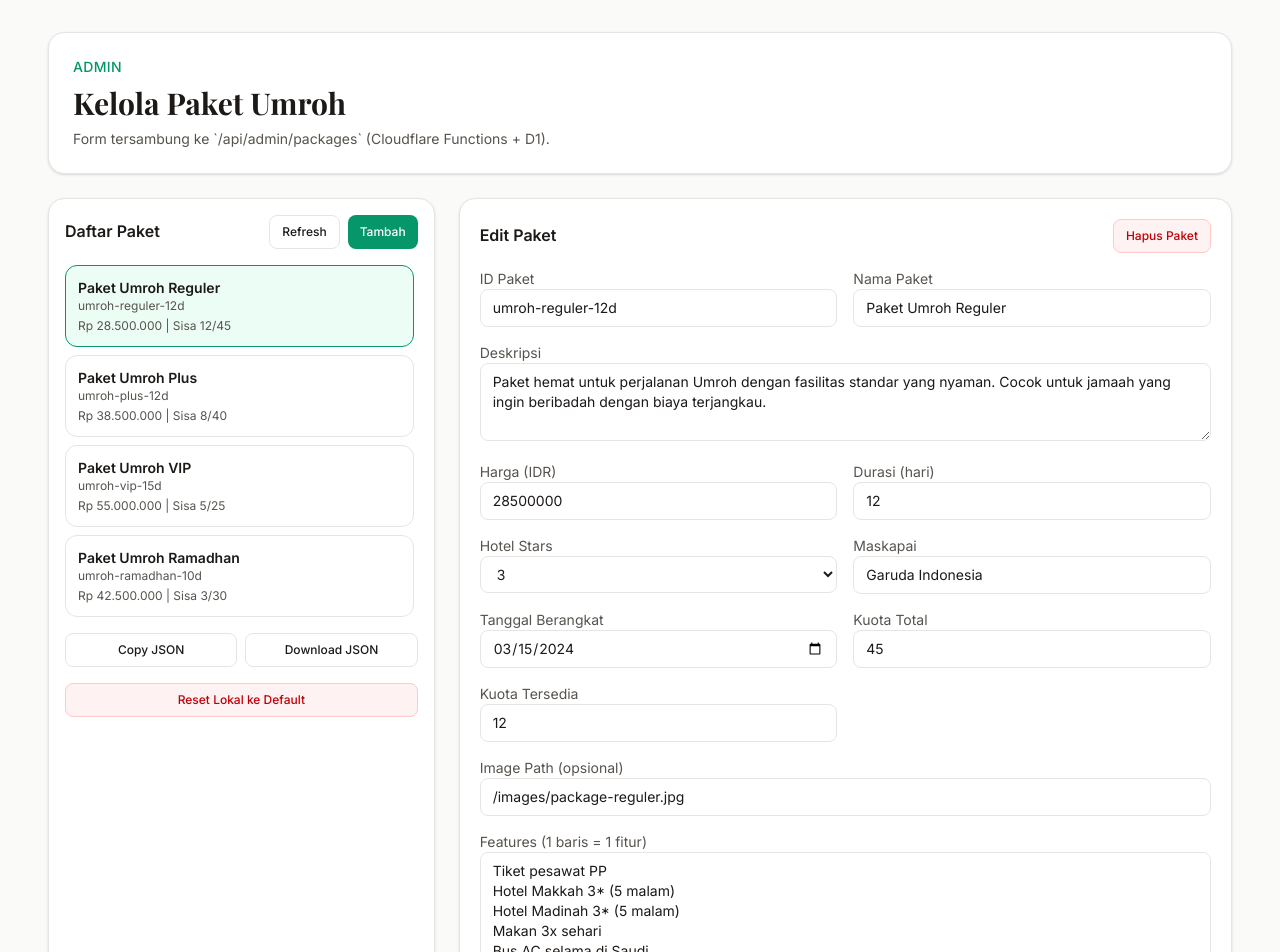
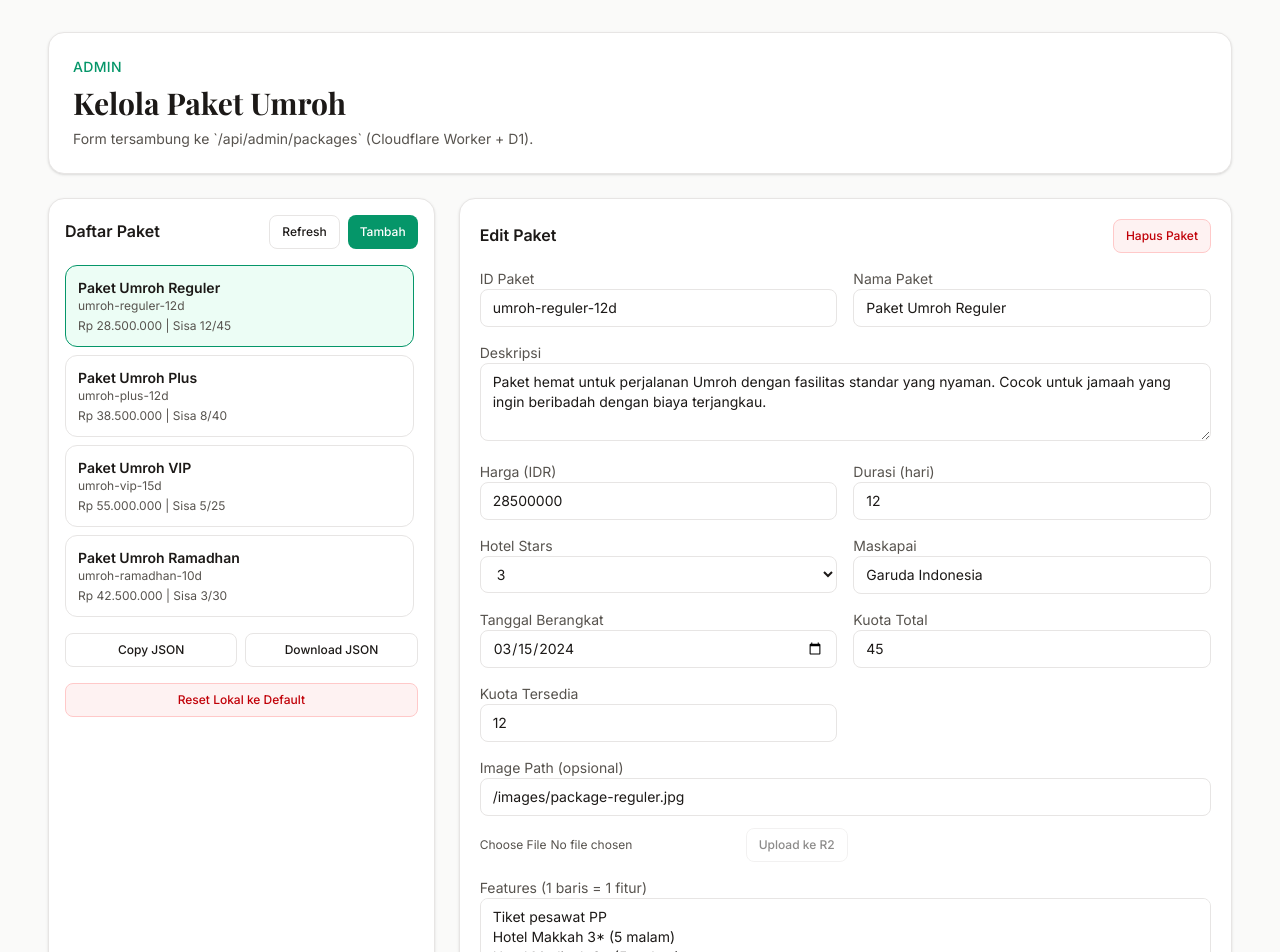
Before and after one commit to omandotkom/ibadahku, a Next.js app: page /admin in a window 1280 px wide. Shown: the top 952 px of the page. Built offline with nearby package versions, Linux system fonts and the light colour scheme; no server answers.

Commit message:
feat: add r2 image upload endpoint and admin upload UI

```diff
--- a/src/app/admin/AdminPackagesPage.tsx
+++ b/src/app/admin/AdminPackagesPage.tsx
@@ -129,7 +129,7 @@ function getInitialState(): InitialState {
 
 function normalizeApiError(message: string): string {
   if (message.includes("404")) {
-    return "API belum aktif di environment ini. Deploy Functions Cloudflare untuk sinkron server.";
+    return "API belum aktif di environment ini. Deploy Worker terbaru untuk sinkron server.";
   }
 
   return message;
@@ -142,6 +142,8 @@ export default function AdminPackagesPage() {
   const [editingId, setEditingId] = useState<string | null>(initial.selectedId);
   const [message, setMessage] = useState<string>("");
   const [isSyncing, setIsSyncing] = useState<boolean>(false);
+  const [selectedImageFile, setSelectedImageFile] = useState<File | null>(null);
+  const [isUploadingImage, setIsUploadingImage] = useState<boolean>(false);
 
   const isEditing = editingId !== null && packageList.some((item) => item.id === editingId);
 
@@ -206,6 +208,7 @@ export default function AdminPackagesPage() {
   function handleNewPackage() {
     setEditingId(null);
     setForm(toForm());
+    setSelectedImageFile(null);
     setMessage("Mode tambah paket baru aktif.");
   }
 
@@ -237,6 +240,42 @@ export default function AdminPackagesPage() {
     if (!response.ok) {
       const payload = (await response.json().catch(() => null)) as { error?: string } | null;
       throw new Error(payload?.error ?? `POST /api/admin/packages gagal (${response.status})`);
+    }
+  }
+
+  async function handleUploadImage() {
+    if (!selectedImageFile) {
+      setMessage("Pilih file gambar terlebih dahulu.");
+      return;
+    }
+
+    setIsUploadingImage(true);
+
+    try {
+      const formData = new FormData();
+      formData.append("file", selectedImageFile);
+
+      const response = await fetch("/api/admin/upload-image", {
+        method: "POST",
+        body: formData,
+      });
+
+      const payload = (await response.json().catch(() => null)) as
+        | { url?: string; error?: string }
+        | null;
+
+      if (!response.ok || !payload?.url) {
+        throw new Error(payload?.error ?? `POST /api/admin/upload-image gagal (${response.status})`);
+      }
+
+      updateField("image", payload.url);
+      setSelectedImageFile(null);
+      setMessage("Gambar berhasil diupload ke R2.");
+    } catch (uploadError) {
+      const detail = uploadError instanceof Error ? uploadError.message : "Unknown error";
+      setMessage(`Upload gambar gagal. Detail: ${normalizeApiError(detail)}`);
+    } finally {
+      setIsUploadingImage(false);
     }
   }
 
@@ -357,7 +396,7 @@ export default function AdminPackagesPage() {
             Kelola Paket Umroh
           </h1>
           <p className="mt-2 text-sm text-[var(--text-secondary)]">
-            Form tersambung ke `/api/admin/packages` (Cloudflare Functions + D1).
+            Form tersambung ke `/api/admin/packages` (Cloudflare Worker + D1).
           </p>
         </header>
 
@@ -573,6 +612,22 @@ export default function AdminPackagesPage() {
                   value={form.image}
                   onChange={(e) => updateField("image", e.target.value)}
                 />
+                <div className="mt-2 flex flex-wrap items-center gap-2">
+                  <input
+                    type="file"
+                    accept="image/jpeg,image/png,image/webp"
+                    onChange={(e) => setSelectedImageFile(e.target.files?.[0] ?? null)}
+                    className="max-w-full text-xs text-[var(--text-secondary)]"
+                  />
+                  <button
+                    type="button"
+                    onClick={() => void handleUploadImage()}
+                    disabled={!selectedImageFile || isUploadingImage}
+                    className="rounded-lg border border-[var(--border)] px-3 py-2 text-xs font-medium text-[var(--text-primary)] disabled:opacity-50"
+                  >
+                    {isUploadingImage ? "Uploading..." : "Upload ke R2"}
+                  </button>
+                </div>
               </label>
 
               <label className="space-y-1 text-sm md:col-span-2">
--- a/workers/index.js
+++ b/workers/index.js
@@ -1,12 +1,22 @@
 const JSON_HEADERS = {
   "content-type": "application/json; charset=utf-8",
 };
+const MAX_UPLOAD_BYTES = 5 * 1024 * 1024;
+const ALLOWED_IMAGE_TYPES = new Set(["image/jpeg", "image/png", "image/webp"]);
 
 function json(data, status = 200) {
   return new Response(JSON.stringify(data), {
     status,
     headers: JSON_HEADERS,
   });
+}
+
+function sanitizeFileName(name) {
+  return name
+    .toLowerCase()
+    .replace(/[^a-z0-9.\-_]+/g, "-")
+    .replace(/-+/g, "-")
+    .replace(/^-|-$/g, "");
 }
 
 function rowToPackage(row) {
@@ -230,7 +240,85 @@ async function handleDeletePackage(request, env) {
   }
 }
 
-export default {
+async function handleUploadImage(request, env) {
+  if (!env.PACKAGE_IMAGES) {
+    return json({ error: "R2 binding PACKAGE_IMAGES belum tersedia." }, 500);
+  }
+
+  let form;
+  try {
+    form = await request.formData();
+  } catch {
+    return json({ error: "Body multipart/form-data tidak valid." }, 400);
+  }
+
+  const fileValue = form.get("file");
+  if (!(fileValue instanceof File)) {
+    return json({ error: "Field file wajib diisi." }, 400);
+  }
+
+  if (!ALLOWED_IMAGE_TYPES.has(fileValue.type)) {
+    return json({ error: "Tipe file harus JPG, PNG, atau WEBP." }, 400);
+  }
+
+  if (fileValue.size > MAX_UPLOAD_BYTES) {
+    return json({ error: "Ukuran file maksimal 5MB." }, 400);
+  }
+
+  const safeName = sanitizeFileName(fileValue.name || "image");
+  const uniqueKey = `packages/${Date.now()}-${crypto.randomUUID()}-${safeName}`;
+
+  try {
+    await env.PACKAGE_IMAGES.put(uniqueKey, fileValue.stream(), {
+      httpMetadata: {
+        contentType: fileValue.type,
+      },
+    });
+  } catch (error) {
+    return json(
+      {
+        error: "Gagal upload gambar ke R2.",
+        detail: error instanceof Error ? error.message : "Unknown error",
+      },
+      500,
+    );
+  }
+
+  return json({
+    ok: true,
+    key: uniqueKey,
+    url: `/media/${uniqueKey}`,
+  });
+}
+
+async function handleGetMedia(request, env) {
+  if (!env.PACKAGE_IMAGES) {
+    return new Response("R2 binding PACKAGE_IMAGES belum tersedia.", { status: 500 });
+  }
+
+  const url = new URL(request.url);
+  const key = decodeURIComponent(url.pathname.replace(/^\/media\//, ""));
+
+  if (!key || key === url.pathname) {
+    return new Response("Media key tidak valid.", { status: 400 });
+  }
+
+  const object = await env.PACKAGE_IMAGES.get(key);
+  if (!object) {
+    return new Response("Not found", { status: 404 });
+  }
+
+  const headers = new Headers();
+  if (typeof object.writeHttpMetadata === "function") {
+    object.writeHttpMetadata(headers);
+  }
+  headers.set("etag", object.httpEtag);
+  headers.set("cache-control", "public, max-age=31536000, immutable");
+
+  return new Response(object.body, { headers });
+}
+
+const worker = {
   async fetch(request, env) {
     const url = new URL(request.url);
 
@@ -246,6 +334,14 @@ export default {
       return handleDeletePackage(request, env);
     }
 
+    if (url.pathname === "/api/admin/upload-image" && request.method === "POST") {
+      return handleUploadImage(request, env);
+    }
+
+    if (url.pathname.startsWith("/media/") && request.method === "GET") {
+      return handleGetMedia(request, env);
+    }
+
     if (env.ASSETS) {
       return env.ASSETS.fetch(request);
     }
@@ -253,3 +349,5 @@ export default {
     return new Response("Not found", { status: 404 });
   },
 };
+
+export default worker;
```
Also changed, not shown: 27 other files (tests, documents, lock files or other folders).
